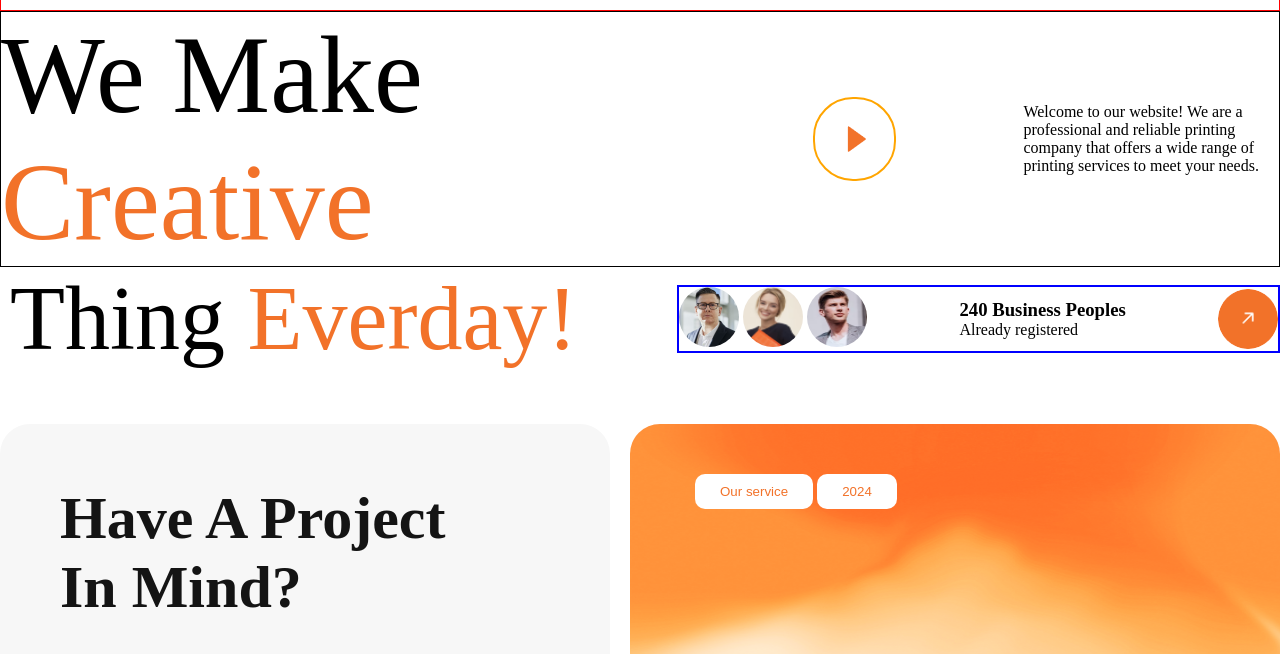
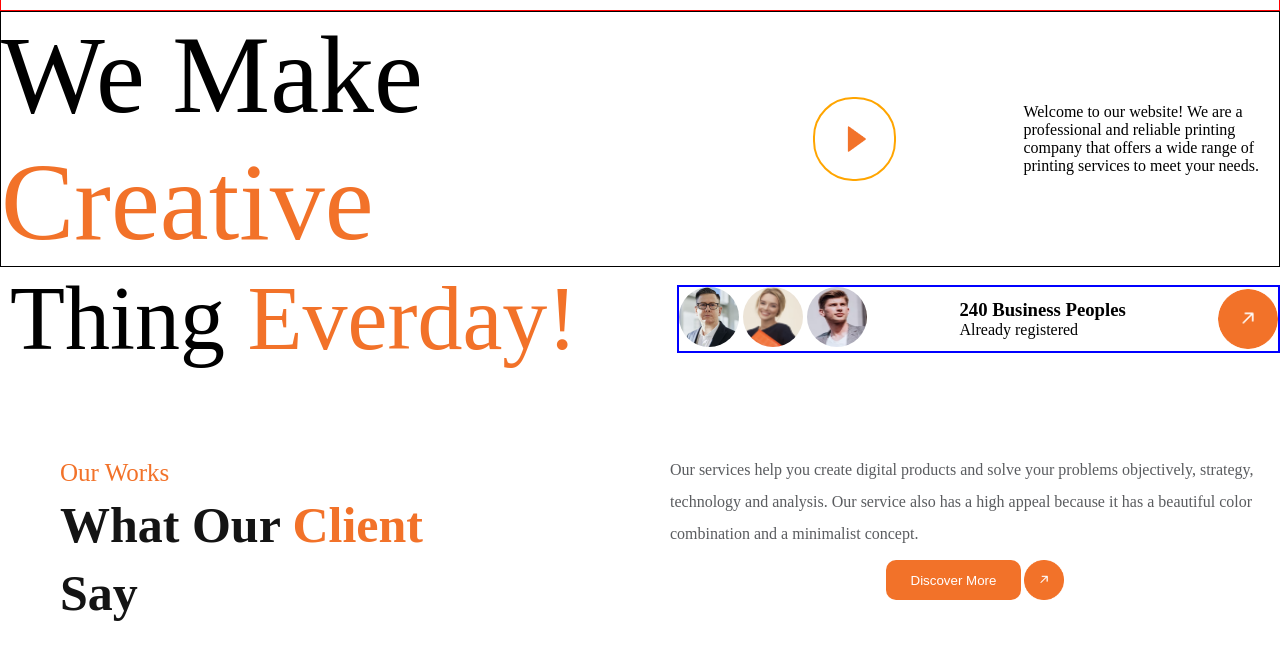
Before and after one commit to mdsoponhossain/digital-agency-bento, a plain HTML site: page index.html in a window 1280 px wide. Shown: the part 71-725 px from the top of the page. Drawn offline with Linux system fonts and the light colour scheme.

Commit message:
our work section done

```diff
--- a/index.css
+++ b/index.css
@@ -38,6 +38,41 @@
   display: flex;
   gap: 40px;
   list-style: none;
+}
+
+/* Our works section  */
+.our-work-container {
+  background: rgba(255, 255, 255, 0.3);
+  margin-bottom: 30px;
+  margin-top: 30px;
+  backdrop-filter: blur(50px);
+}
+.upper-part-of-ourWork {
+  display: flex;
+}
+.upper-left1-text {
+  color: var(--Primary-Primary, #f27229);
+  font-size: 25px;
+
+  line-height: 38px;
+}
+.upper-left2-text {
+  color: var(--bw-black, #141414);
+
+  font-family: Outfit;
+  font-size: 50px;
+  font-style: normal;
+  font-weight: 600;
+  line-height: 135%;
+  text-transform: capitalize;
+}
+.left-of-upper-part {
+  padding-left: 60px;
+}
+.right-of-upper-part-text {
+  color: var(--Shades-Shade-1, #5a5c5f);
+
+  line-height: 32px;
 }
 
 /* project part section  */
--- a/index.html
+++ b/index.html
@@ -155,6 +155,47 @@
         <div><img src="" alt="" /></div>
       </section>
 
+      <!-- our work section  -->
+      <section>
+        <div class="our-work-container">
+          <!-- upper part  -->
+          <div class="upper-part-of-ourWork">
+            <div style="width: 50%" class="left-of-upper-part">
+              <p class="upper-left1-text">Our Works</p>
+              <h2 class="upper-left2-text">
+                What Our
+                <span style="color: var(--Primary-Primary, #f27229)"
+                  >Client</span
+                >
+                <br />
+                Say
+              </h2>
+            </div>
+            <div style="width: 50%" class="right-of-upper-part">
+              <p class="right-of-upper-part-text">
+                Our services help you create digital products and solve your
+                problems objectively, strategy, technology and analysis. Our
+                service also has a high appeal because it has a beautiful color
+                combination and a minimalist concept.
+              </p>
+              <div class="center-three-container">
+                <button class="footer-connect-button">Discover More</button>
+                <img
+                  class="footer-arrow-button"
+                  src="./images/Frame 9.png"
+                  alt=""
+                />
+              </div>
+            </div>
+          </div>
+          <!-- lower part  -->
+          <div>
+            <div></div>
+            <div></div>
+          </div>
+        </div>
+      </section>
+
       <!-- have a project in mind section  -->
       <section>
         <div class="project-part-container">
@@ -185,7 +226,7 @@
               </div>
               <!-- lower button  -->
               <div class="center-three-container">
-                <button class="footer-connect-button">Connect Now</button>
+                <button class="footer-connect-button">Discover More</button>
                 <img
                   class="footer-arrow-button"
                   src="./images/Frame 9.png"
@@ -197,6 +238,7 @@
         </div>
       </section>
 
+      <!-- footer section  -->
       <footer id="footer-container">
         <div class="footer-up-container">
           <!-- footer left  -->
```
